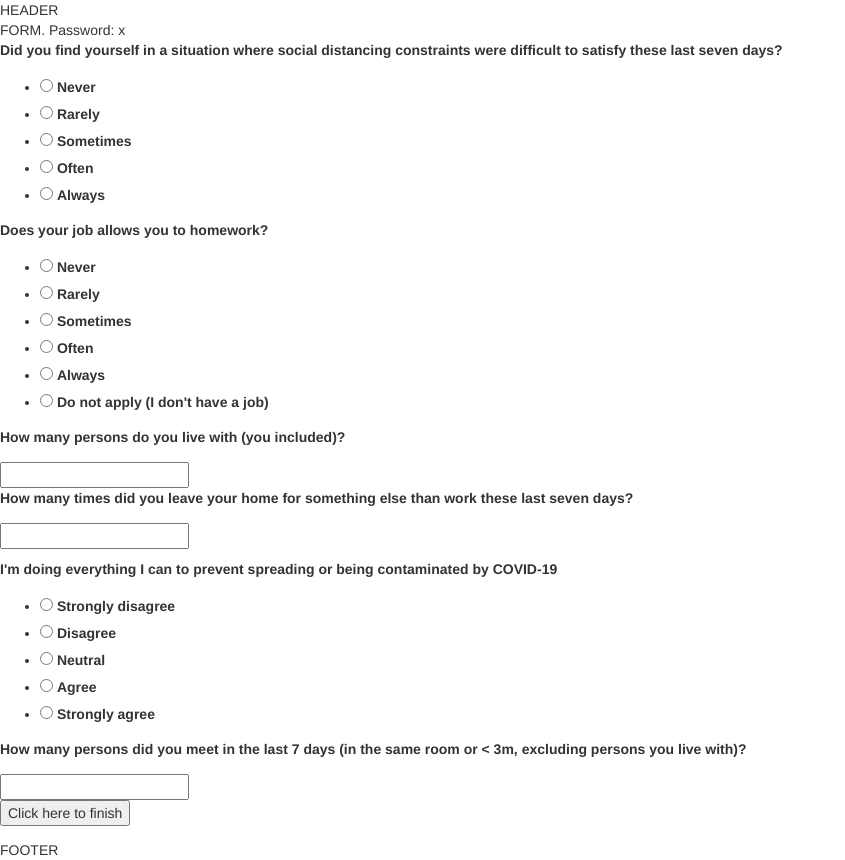
After one commit to GuillaumeDerval/covidTracker, a Flask app: template covidbelgium/templates/form_distancing.html in a window 1280 px wide. The commit adds this page. Shown: the whole page, without its empty margins (0-845 px from the left). Run offline with Flask 2, Linux system fonts and the light colour scheme; the template is opened without the code that fills it: most values are stand-ins (such as "Sample title", 1, 10 or a date in 2020); some libraries are stand-ins or nearby versions.

Commit message:
Base of forms done, nothing pushed to DB yet

```diff
--- a/covidbelgium/routes.py
+++ b/covidbelgium/routes.py
@@ -70,6 +70,13 @@ def form():
         return redirect("/index-error", 302)
     return render_template('form.html', password=password)
 
+@app.route("/social-distancing-form")
+def social_distancing_form():
+    password = request.cookies.get("cur_pass")
+    if password is None:
+        return redirect("/index-error", 302)
+    return render_template('form_distancing.html', password=password)
+
     # let's do this at the end of the form instead.
     # passwords = request.cookies.get('passwords')
     # if passwords is not None:
--- /dev/null
+++ b/covidbelgium/templates/form_distancing.html
@@ -0,0 +1,100 @@
+{% extends "tpl.html" %}
+{% block content %}
+    FORM. Password: {{ password }}
+    <form action="form" method="post">
+        <p>
+            <label for="distancing">Did you find yourself in a situation where social distancing constraints were difficult to satisfy these last seven days?</label>
+        </p>
+        <ul>
+            <li>
+                <input type="radio" name="status" id="status_distancing_1" value="distancing"/>
+                <label for="status_distancing">Never</label>
+            </li>
+            <li>
+                <input type="radio" name="status" id="status_distancing_2" value="distancing"/>
+                <label for="status_distancing">Rarely</label>
+            </li>
+            <li>
+                <input type="radio" name="status" id="status_distancing_3" value="distancing"/>
+                <label for="status_distancing">Sometimes</label>
+            </li>
+            <li>
+                <input type="radio" name="status" id="status_distancing_4" value="distancing"/>
+                <label for="status_distancing">Often</label>
+            </li>
+            <li>
+                <input type="radio" name="status" id="status_distancing_5" value="distancing"/>
+                <label for="status_distancing">Always</label>
+            </li>
+        </ul>
+         <p>
+            <label for="homeworking">Does your job allows you to homework?</label>
+        </p>
+        <ul>
+            <li>
+                <input type="radio" name="status" id="status_homeworking_1" value="homeworking"/>
+                <label for="status_homeworking">Never</label>
+            </li>
+            <li>
+                <input type="radio" name="status" id="status_homeworking_2" value="homeworking"/>
+                <label for="status_homeworking">Rarely</label>
+            </li>
+            <li>
+                <input type="radio" name="status" id="status_homeworking_3" value="homeworking"/>
+                <label for="status_homeworking">Sometimes</label>
+            </li>
+            <li>
+                <input type="radio" name="status" id="status_homeworking_4" value="homeworking"/>
+                <label for="status_homeworking">Often</label>
+            </li>
+            <li>
+                <input type="radio" name="status" id="status_homeworking_5" value="homeworking"/>
+                <label for="status_homeworking">Always</label>
+            </li>
+            <li>
+                <input type="radio" name="status" id="status_homeworking_6" value="homeworking"/>
+                <label for="status_homeworking">Do not apply (I don't have a job)</label>
+            </li>
+        </ul>
+        <p>
+        <label for="household">How many persons do you live with (you included)?</label>
+        </p>
+        <input type="number" name="household" id="household" value=""/>
+        <p>
+            <label for="leave_house">How many times did you leave your home for something else than work these last seven days? </label>
+        </p>
+        <input type="number" name="left_house" id="left_house" value=""/>
+        <p>
+            <p>
+            <label for="preventing">I'm doing everything I can to prevent spreading or being contaminated by COVID-19</label>
+        </p>
+        <ul>
+            <li>
+                <input type="radio" name="status" id="status_preventing_1" value="preventing"/>
+                <label for="status_preventing">Strongly disagree</label>
+            </li>
+            <li>
+                <input type="radio" name="status" id="status_preventing_2" value="preventing"/>
+                <label for="status_preventing">Disagree</label>
+            </li>
+            <li>
+                <input type="radio" name="status" id="status_preventing_3" value="preventing"/>
+                <label for="status_preventing">Neutral</label>
+            </li>
+            <li>
+                <input type="radio" name="status" id="status_preventing_4" value="preventing"/>
+                <label for="status_preventing">Agree</label>
+            </li>
+            <li>
+                <input type="radio" name="status" id="status_preventing_5" value="preventing"/>
+                <label for="status_preventing">Strongly agree</label>
+            </li>
+        </ul>
+        <p>
+            <label for="meeting">How many persons did you meet in the last 7 days (in the same room or < 3m, excluding persons you live with)? </label>
+        </p>
+        <input type="number" name="person_met" id="person_met" value=""/>
+        <p>
+        <button type="submit">Click here to finish</button>
+    </form>
+{% endblock %}
```
Also changed, not shown: covidbelgium/templates/form.html (+9 -9 lines).
